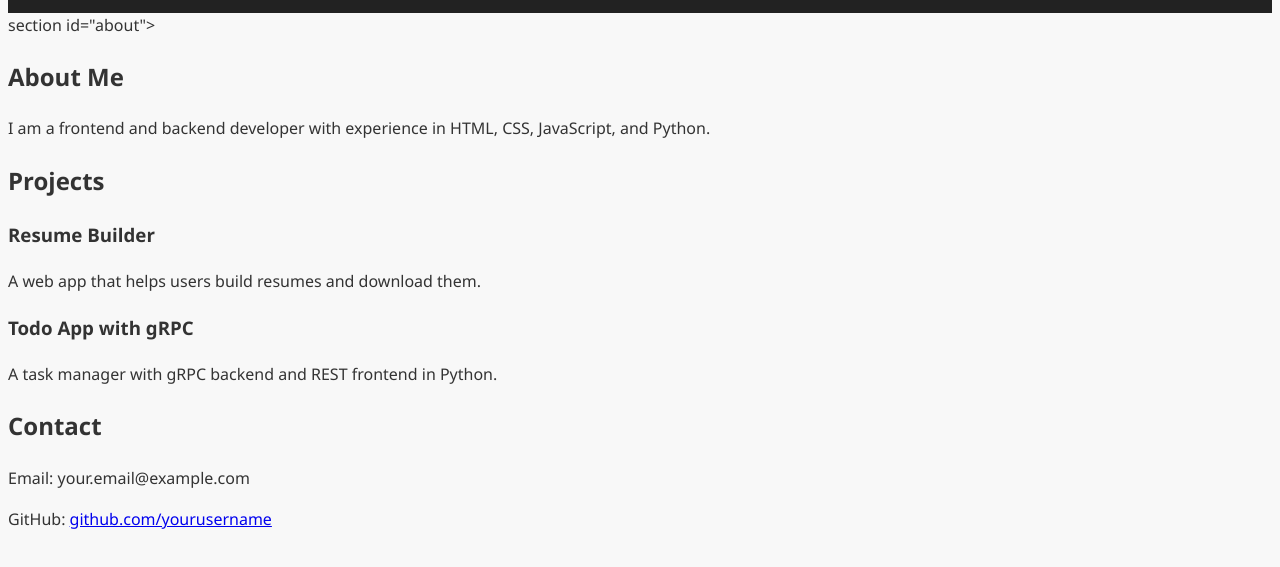
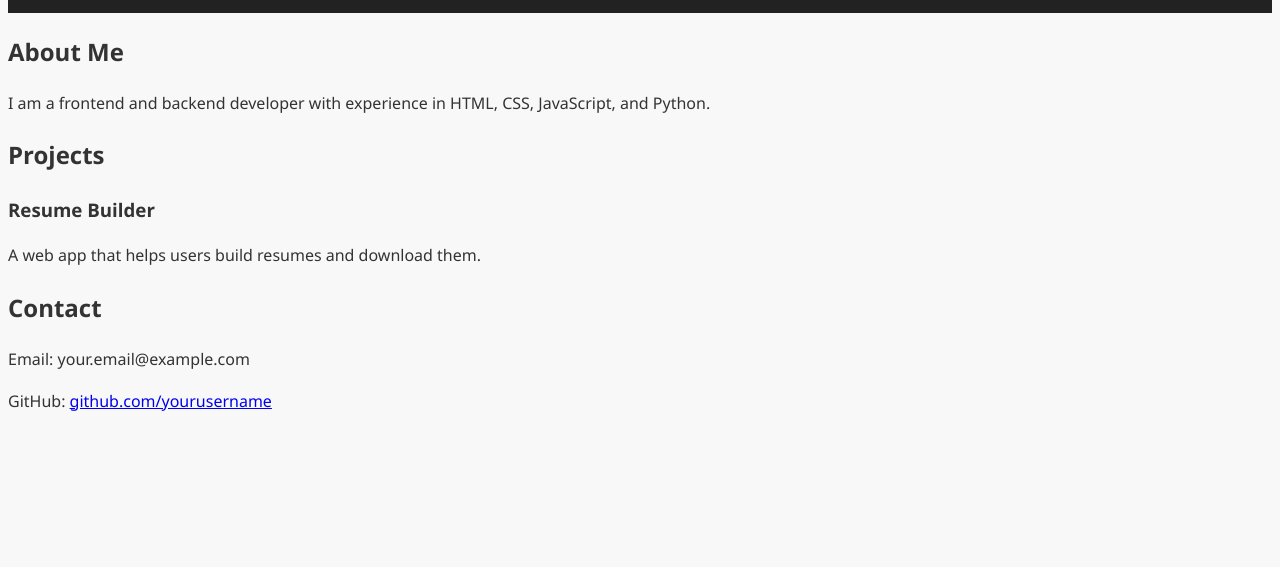
Before and after one commit to Rajani-05/Protfolio, a plain HTML site: page index.html in a window 1280 px wide. Shown: the part 85-652 px from the top of the page. Drawn offline with Linux system fonts and the light colour scheme.

Commit message:
Update index.html

```diff
--- a/index.html
+++ b/index.html
@@ -22,7 +22,7 @@
   </header>
   <script src="main.js" defer></script>
   <section>
-section id="about">
+<section id="about">
     <h2>About Me</h2>
     <p>I am a frontend and backend developer with experience in HTML, CSS, JavaScript, and Python.</p>
   </section>
@@ -33,10 +33,6 @@ section id="about">
       <h3>Resume Builder</h3>
       <p>A web app that helps users build resumes and download them.</p>
     </div>
-    <div class="project">
-      <h3>Todo App with gRPC</h3>
-      <p>A task manager with gRPC backend and REST frontend in Python.</p>
-    </div>
 
   <section id="contact">
     <h2>Contact</h2>
```
